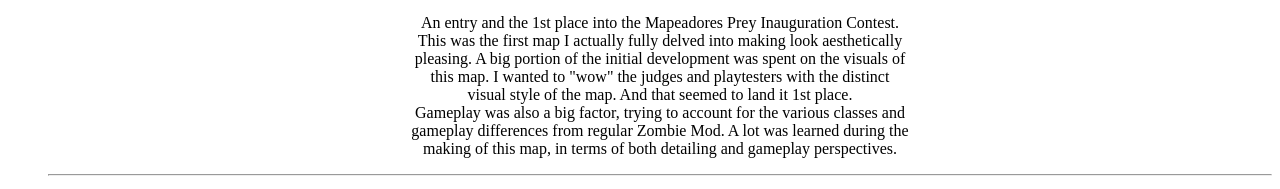
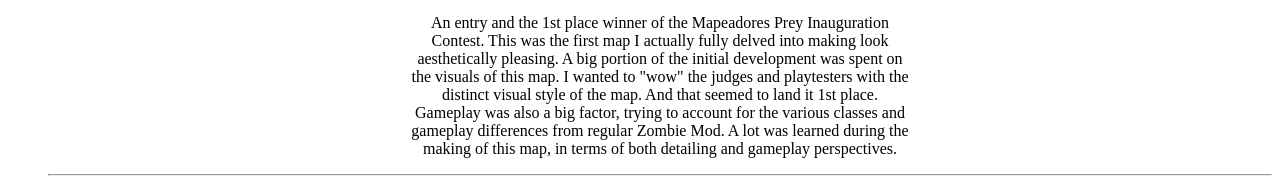
Before and after one commit to Hichatu/Website, a plain HTML site: page portfolio.html in a window 1280 px wide. Shown: the part 404-593 px from the top of the page. Drawn offline with Linux system fonts and the light colour scheme.

Commit message:
portfolio update

```diff
--- a/portfolio.html
+++ b/portfolio.html
@@ -8,7 +8,7 @@
 			<h1>My maps</h2>
 		<hr>
 			<p><a href="https://gamebanana.com/mods/360985"><img src="https://gamebanana.com/mods/embeddables/360985?type=large"/></a></p>
-			<p style="max-width: 500px; margin-left: auto; margin-right: auto;">An entry and the 1st place into the Mapeadores Prey Inauguration Contest.
+			<p style="max-width: 500px; margin-left: auto; margin-right: auto;">An entry and the 1st place winner of the Mapeadores Prey Inauguration Contest.
 			This was the first map I actually fully delved into making look aesthetically pleasing. A big portion of the initial development was spent on the visuals of this map. I wanted to "wow" the judges and playtesters with the distinct visual style of the map. And that seemed to land it 1st place.<br>
 			Gameplay was also a big factor, trying to account for the various classes and gameplay differences from regular Zombie Mod. A lot was learned during the making of this map, in terms of both detailing and gameplay perspectives.</p>
 		<hr>
```
